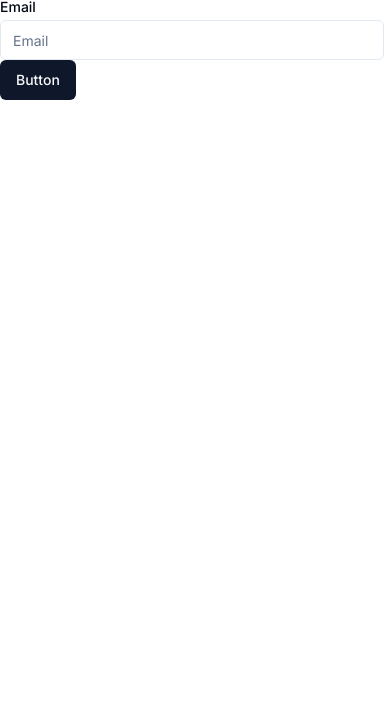
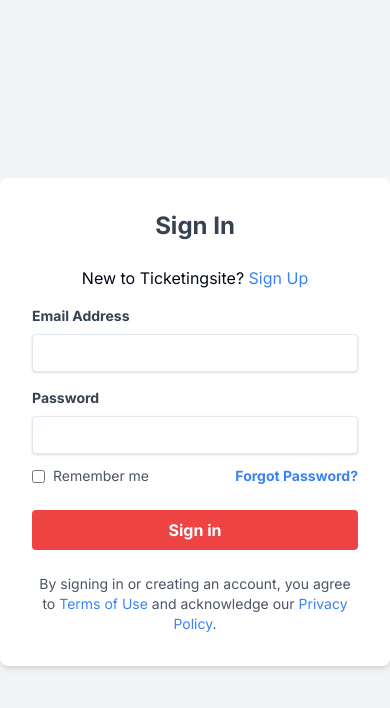
Before and after one commit to gabquelyn/ticketing-m, a Next.js app: page / in a window 390 px wide. Shown: the top 708 px of the page. Built offline with nearby package versions, Linux system fonts and the light colour scheme.

Commit message:
login screen

```diff
--- /dev/null
+++ b/app/api/route.ts
@@ -0,0 +1,30 @@
+import { NextResponse } from "next/server";
+
+export const dynamic = 'force-dynamic' // defaults to auto
+export async function GET(request: Request) {}
+
+export async function POST(request: Request) {
+
+
+    const params = await request.json();
+
+    const response = await fetch('https://dirjxtnu6e.execute-api.ap-southeast-1.amazonaws.com/test/api ', {
+        method: 'POST', // Specify the method
+        headers: {
+        'Content-Type': 'application/json', // Specify the content type
+        },
+        body: JSON.stringify(params), // Convert the data to JSON string
+    });
+
+    // Check if the request was successful
+    const responseData = await response.json();
+
+    if (response.ok) {
+        console.log('Response data:', responseData);
+    } else {
+        console.error('Request failed with status:', response.status);
+    }
+
+    return NextResponse.json(responseData);
+
+  }
--- a/app/index.tsx
+++ /dev/null
@@ -1,3 +0,0 @@
-export default function Page() {
-    return <h1>Hello, Next.js!</h1>
-  }
--- /dev/null
+++ b/app/login/page.tsx
@@ -0,0 +1,37 @@
+"use client";
+
+import Image from "next/image";
+
+import { Button } from "@/components/ui/button";
+import { Input } from "@/components/ui/input";
+import { Label } from "@/components/ui/label";
+import React, { useEffect, useState } from "react";
+
+export default function Home() {
+
+
+  const handleClick = async () => {
+
+    const response = await fetch(process.env.API_SERVER ?? "", {
+      method: "POST",
+      headers: {
+        "Content-Type": "application/json",
+      },
+      body: JSON.stringify({
+        key1: "value1",
+        key2: "value2",
+      }),
+    });
+
+    const data = await response.json();
+  };
+
+  return (
+    <main>
+      <div>
+        <h1>Login</h1>
+        <Button onClick={() => handleClick()}>hi</Button>
+      </div>
+    </main>
+  );
+}
--- a/app/page.tsx
+++ b/app/page.tsx
@@ -1,24 +1,194 @@
+"use client";
+
 import Image from "next/image";
 
-import { Button } from "@/components/ui/button"
-import { Input } from "@/components/ui/input"
-import { Label } from "@/components/ui/label"
+import { Button } from "@/components/ui/button";
+import { Input } from "@/components/ui/input";
+import { Label } from "@/components/ui/label";
+import React, { useEffect, useState } from "react";
+import Link from "next/link";
+
+export default function Home() {
+  const [username, setUsername] = useState("");
+
+  const handleClick = async () => {
+    console.log(process.env.NEXT_PUBLIC_API_SERVER);
+    const response = await fetch(process.env.API_SERVER ?? "", {
+      method: "POST",
+      headers: {
+        "Content-Type": "application/json",
+      },
+      body: JSON.stringify({
+        key1: username,
+        key2: "value2",
+      }),
+    });
+
+    const data = await response.json();
+  };
+
+  return (
+    <main>
+      <div className="min-h-screen flex flex-col md:flex-row items-center justify-center bg-gray-100">
+        <div className="hidden md:flex md:w-1/2">
+          <div
+
+            style={{ backgroundImage: 'url("/dynamo-ticket.png")' }}
+          >
+            <Image
+            src="/dynamo-ticket.png"
+            alt = ""
+            width = {800}
+            height = {800}
+            />
+          </div>
+        </div>
+
+        <div className="bg-white p-8 rounded-lg shadow-md w-full max-w-md mx-4 md:mx-0">
+          <h2 className="text-2xl font-bold mb-6 text-gray-700 text-center">
+            Sign In
+          </h2>
+          <div className="mb-4 text-center">
+            New to Ticketingsite?{" "}
+            <a href="#" className="text-blue-500 hover:text-blue-700">
+              Sign Up
+            </a>
+          </div>
+          <form>
+            <div className="mb-4">
+              <label
+                htmlFor="email"
+                className="block text-gray-700 text-sm font-bold mb-2"
+              >
+                Email Address
+              </label>
+              <input
+                type="email"
+                id="email"
+                name="email"
+                required
+                className="shadow appearance-none border rounded w-full py-2 px-3 text-gray-700 leading-tight focus:outline-none focus:shadow-outline"
+              />
+            </div>
+            <div className="mb-6">
+              <label
+                htmlFor="password"
+                className="block text-gray-700 text-sm font-bold mb-2"
+              >
+                Password
+              </label>
+              <input
+                type="password"
+                id="password"
+                name="password"
+                required
+                className="shadow appearance-none border rounded w-full py-2 px-3 text-gray-700 mb-3 leading-tight focus:outline-none focus:shadow-outline"
+              />
+              <div className="flex items-center justify-between">
+                <label className="inline-flex items-center">
+                  <input
+                    type="checkbox"
+                    className="form-checkbox"
+                    name="remember"
+                  />
+                  <span className="ml-2 text-sm text-gray-600">
+                    Remember me
+                  </span>
+                </label>
+                <a
+                  href="#"
+                  className="inline-block align-baseline font-bold text-sm text-blue-500 hover:text-blue-800"
+                >
+                  Forgot Password?
+                </a>
+              </div>
+            </div>
+            <div className="mb-6">
+              <button
+                type="submit"
+                className="bg-red-500 hover:bg-red-700 text-white font-bold py-2 px-4 rounded focus:outline-none focus:shadow-outline w-full"
+              >
+                Sign in
+              </button>
+            </div>
+            <div className="text-center text-sm text-gray-600">
+              By signing in or creating an account, you agree to{" "}
+              <a href="#" className="text-blue-500 hover:text-blue-700">
+                Terms of Use
+              </a>{" "}
+              and acknowledge our{" "}
+              <a href="#" className="text-blue-500 hover:text-blue-700">
+                Privacy Policy
+              </a>
+              .
+            </div>
+          </form>
+        </div>
+      </div>
+    </main>
+  );
+}
+
+/*
+  return (
+    <main>
+      <div>
+        <h1>Welcome to the Home Page</h1>
+        <Button onClick={() => handleClick()}>hi</Button>
+        Enter username:<Input value={username} onChange={ (e) => setUsername(e.target.value) }></Input>
+        <Button><Link href = "/login">Do login</Link></Button>
+      </div>
+    </main>
+  );
+
+*/
 
 
-export default function Home() {
-  return (
 
-    <main>
+/*
 
-      <div className="grid w-full max-w-sm items-center gap-1.5">
-      <Label htmlFor="email">Email</Label>
-      <Input type="email" id="email" placeholder="Email" />
-    </div>
+      <div className="min-h-screen flex flex-col lg:flex-row items-center justify-center bg-gray-100">
+        <div className="invisible md:block md:w-1/2 xl:w-1/3">
+          <div className="w-full h-full bg-cover bg-no-repeat bg-center"
+               style={{ backgroundImage: 'url("/dynamo-ticket.png")' }}>
+          </div>
+        </div>
 
-    <Button>Button</Button>
-
-
-    </main>
-
-  );
-}
+        <div className="bg-white p-8 rounded-lg shadow-md w-full max-w-md mx-4 md:mx-0">
+          <h2 className="text-2xl font-bold mb-6 text-gray-700 text-center">Sign In</h2>
+          <div className="mb-4 text-center">
+            New to Ticketingsite? <a href="#" className="text-blue-500 hover:text-blue-700">Sign Up</a>
+          </div>
+          <form>
+            <div className="mb-4">
+              <label htmlFor="email" className="block text-gray-700 text-sm font-bold mb-2">Email Address</label>
+              <input type="email" id="email" name="email" required
+                     className="shadow appearance-none border rounded w-full py-2 px-3 text-gray-700 leading-tight focus:outline-none focus:shadow-outline"/>
+            </div>
+            <div className="mb-6">
+              <label htmlFor="password" className="block text-gray-700 text-sm font-bold mb-2">Password</label>
+              <input type="password" id="password" name="password" required
+                     className="shadow appearance-none border rounded w-full py-2 px-3 text-gray-700 mb-3 leading-tight focus:outline-none focus:shadow-outline"/>
+              <div className="flex items-center justify-between">
+                <label className="inline-flex items-center">
+                  <input type="checkbox" className="form-checkbox" name="remember"/>
+                  <span className="ml-2 text-sm text-gray-600">Remember me</span>
+                </label>
+                <a href="#" className="inline-block align-baseline font-bold text-sm text-blue-500 hover:text-blue-800">
+                  Forgot Password?
+                </a>
+              </div>
+            </div>
+            <div className="mb-6">
+              <button type="submit"
+                      className="bg-red-500 hover:bg-red-700 text-white font-bold py-2 px-4 rounded focus:outline-none focus:shadow-outline w-full">
+                Sign in
+              </button>
+            </div>
+            <div className="text-center text-sm text-gray-600">
+              By signing in or creating an account, you agree to <a href="#" className="text-blue-500 hover:text-blue-700">Terms of Use</a> and acknowledge our <a href="#" className="text-blue-500 hover:text-blue-700">Privacy Policy</a>.
+            </div>
+          </form>
+        </div>
+      </div>
+*/
--- a/next.config.mjs
+++ b/next.config.mjs
@@ -1,4 +1,7 @@
 /** @type {import('next').NextConfig} */
-const nextConfig = {};
+
+
+const nextConfig = {
+};
 
 export default nextConfig;
```
Also changed, not shown: 2 other files (tests, documents, lock files or other folders).
